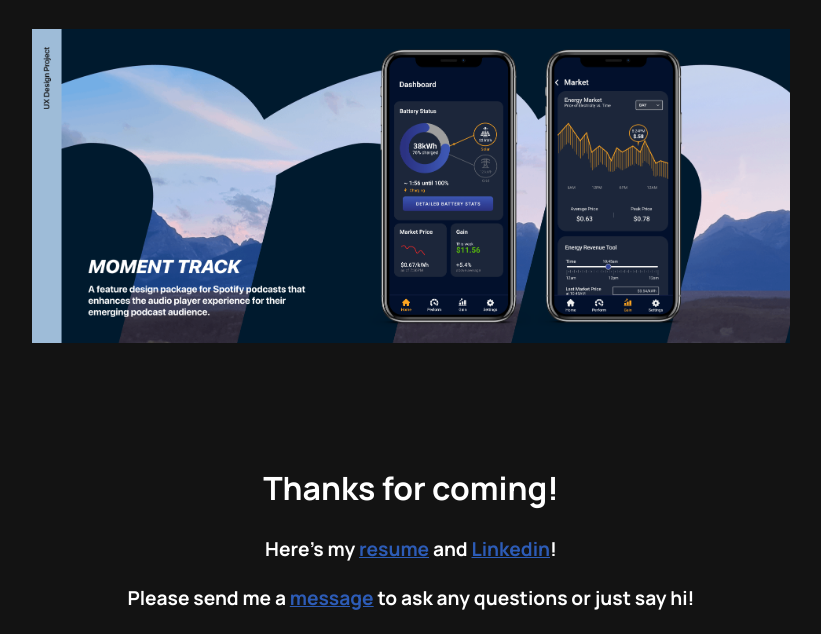
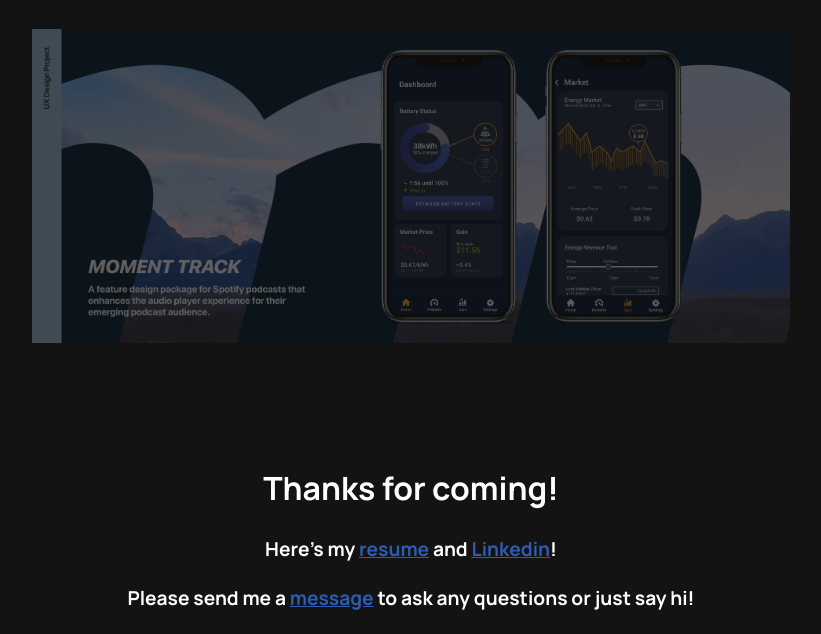
Before and after one commit to keithleung94/portfolio, a plain HTML site: page index.html in a window 1280 px wide. Shown: the part 1410-2044 px from the top of the page, without its empty margins (229-1050 px from the left). Drawn offline with Linux system fonts and the light colour scheme; a script that the page names is missing.

Commit message:
disable moment track case study

```diff
--- a/index.html
+++ b/index.html
@@ -51,7 +51,7 @@
 
 		<a href="spotify-collections.html" class="casestudy_link"><image class="casestudy_poster" src="img/casestudy/spotify/poster.png" alt="Spotify Collections Poster"></a>
 
-		<a href="moment-track.html" class="casestudy_link"><image class="casestudy_poster" src="img/casestudy/moment/poster.png" alt="Moment Track Poster"></a>
+		<a class="casestudy_link"><image class="casestudy_poster disabled_link" src="img/casestudy/moment/poster.png" alt="Moment Track Poster"></a>
 
 	</section>
 
```
Also changed, not shown: 1 other file.
